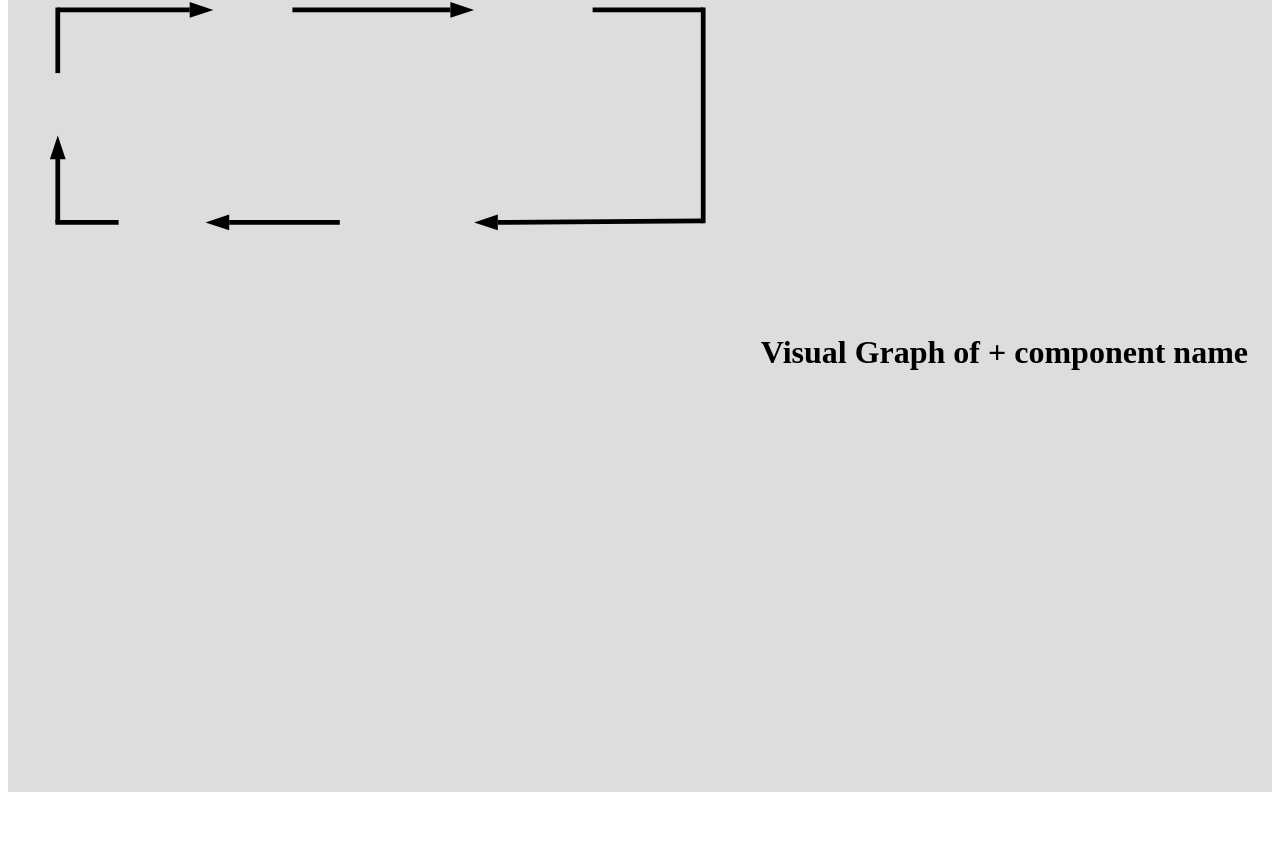
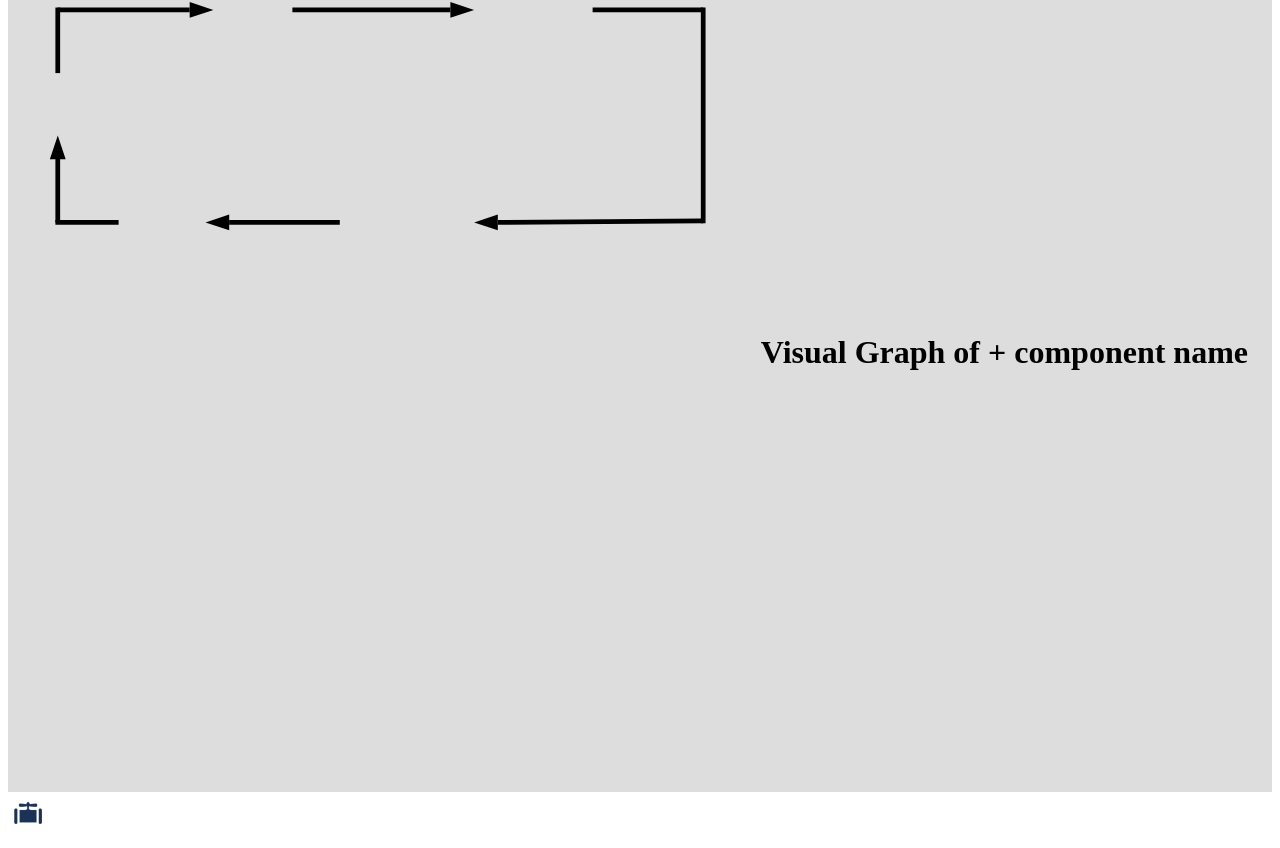
Before and after one commit to psh-mini/psh-mini, a React (Vite) app: page / in a window 1280 px wide. Shown: the part 164-1012 px from the top of the page. Before the commit the page ends 968 px from the top, so only its background shows below. Built offline with nearby package versions, Linux system fonts and the light colour scheme.

Commit message:
working on adding icons

```diff
--- a/src/App.jsx
+++ b/src/App.jsx
@@ -1,6 +1,7 @@
 import React, { useEffect, useState, useRef } from 'react';
 import Graphs from './Components/Graphs';
 import DiagramTemplate from './Components/DiagramTemplate';
+import Valve from './Components/Valve';
 
 function App() {
 
@@ -8,6 +9,7 @@ function App() {
     <div>
       <Graphs />
       <DiagramTemplate />
+      <Valve />
     </div>
   );
 }
--- /dev/null
+++ b/src/Components/Valve.css
@@ -0,0 +1,33 @@
+.valve-container {
+    position: relative;
+    display: inline-block;
+    cursor: pointer;
+  }
+
+  .valve-image {
+    width: 40px;
+    height: auto;
+  }
+
+  .tooltip {
+    visibility: hidden;
+    background-color: #333;
+    color: #fff;
+    text-align: center;
+    border-radius: 4px;
+    padding: 4px 8px;
+    position: absolute;
+    z-index: 1;
+    bottom: 125%;
+    left: 50%;
+    transform: translateX(-50%);
+    opacity: 0;
+    transition: opacity 0.2s ease;
+    font-size: 0.8rem;
+    white-space: nowrap;
+  }
+
+  .valve-container:hover .tooltip {
+    visibility: visible;
+    opacity: 1;
+  }
--- a/src/Components/Valve.jsx
+++ b/src/Components/Valve.jsx
@@ -1 +1,15 @@
-//Component containing status and manual control of valve
+import React from 'react';
+import './Valve.css'; // for tooltip styling
+
+export default function Valve() {
+  return (
+    <div className="valve-container">
+      <img
+        src="/Icons/valve.png"
+        alt="Water Valve"
+        className="valve-image"
+      />
+      <span className="tooltip">Water Valve</span>
+    </div>
+  );
+}
```
Also changed, not shown: src/Components/useComponentPosition.js (added, +11 -0 lines), public/Icons/valve.png (added).
